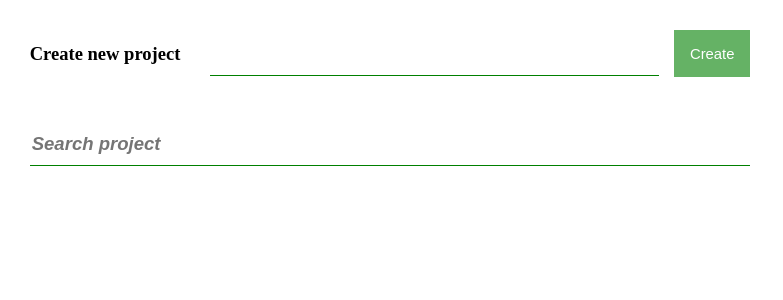
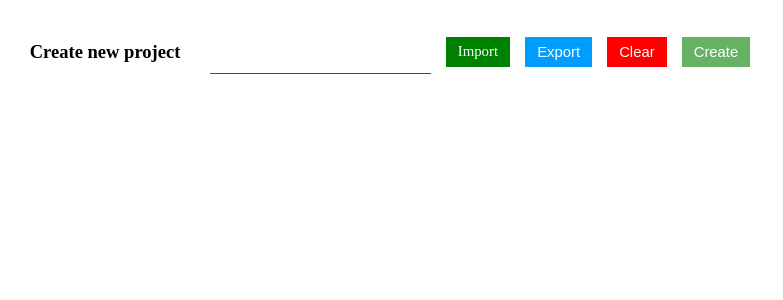
Before and after one commit to seriiserii825/quick-tabs-project, a Vue app: page / in a window 1280 px wide. Shown: the top 300 px of the page, without its empty margins (0-783 px from the left). Built offline with nearby package versions, Linux system fonts and the light colour scheme.

Commit message:
feat: import export

```diff
--- a/src/App.vue
+++ b/src/App.vue
@@ -1,11 +1,14 @@
 <script setup lang="ts">
-import {nextTick, onMounted, onUpdated, ref, watch} from "vue";
+import {onMounted, ref, watch} from "vue";
 import ListItem from "./components/list/ListItem.vue";
 import {IList} from "./interfaces/list/IList";
 import useGetFromLocalStorage from "./hooks/useGetFromLocalStorage";
 import useAddToLocalStorage from "./hooks/useAddToLocalStorage";
+import useChangeLocalStorage from "./hooks/useChangeLocalStorage";
+import useClearLocalStorage from "./hooks/useClearLocalStorage";
 
 const input_ref = ref<HTMLInputElement>();
+const file_ref = ref<HTMLInputElement>();
 const title = ref("");
 
 const items = ref<IList[]>();
@@ -17,15 +20,18 @@ watch(search, (value) => {
   if (value === "") {
     filtered.value = items.value;
   } else {
-    filtered.value = items.value.filter((item) => {
+    const filtered_lc = items.value.filter((item) => {
       return item.title.toLowerCase().includes(value.toLowerCase());
     });
+    if(filtered_lc.length > 0){
+      filtered.value = filtered_lc;
+    }
   }
 });
 
 async function onSubmit() {
   const tabs = [];
-  await chrome.windows.getCurrent({ populate: true }, function (window) {
+  await chrome.windows.getCurrent({populate: true}, function (window) {
     window.tabs.forEach(function (tab) {
       tabs.push(tab);
     });
@@ -56,7 +62,48 @@ function updateFromLocalStorage() {
     items.value = all_tabs;
     items.value = items.value.reverse();
     filtered.value = items.value;
+  }else{
+    items.value = [];
+    filtered.value = [];
   }
+}
+
+function importAll() {
+  const file = file_ref.value.files[0];
+  if (file) {
+    const reader = new FileReader();
+    reader.onload = function (e) {
+      const fileContents = e.target.result;
+      const tabs = JSON.parse(fileContents);
+      console.log(tabs, 'tabs')
+      useChangeLocalStorage(tabs);
+      updateFromLocalStorage();
+    };
+    const result = reader.readAsText(file);
+  }
+}
+
+function exportAll() {
+  const all_tabs = useGetFromLocalStorage();
+  const blob = new Blob([JSON.stringify(all_tabs)], {type: "application/json"});
+  const url = URL.createObjectURL(blob);
+  const date = new Date();
+  const hours = date.getHours();
+  const minutes = date.getMinutes();
+  const day = date.getDate();
+  const month = date.getMonth() + 1;
+  const year = date.getFullYear();
+  const file_name = `${hours}_${minutes}_${day}-${month}-${year}.json`;
+  chrome.downloads.download({
+    url: url,
+    filename: file_name,
+    saveAs: true
+  });
+}
+
+function clearAll(){
+  useClearLocalStorage();
+  updateFromLocalStorage();
 }
 
 onMounted(() => {
@@ -69,9 +116,15 @@ onMounted(() => {
     <header class="popup__header">
       <h2 class="popup__title">Create new project</h2>
       <input :ref="input_ref" class="popup__input" type="text" v-model="title">
+      <div class="btn popup__import">
+        <span>Import</span>
+        <input @change="importAll" ref="file_ref" type="file" id="fileInput"/>
+      </div>
+      <button @click="exportAll" class="btn btn--success">Export</button>
+      <button @click="clearAll" class="btn btn--error">Clear</button>
       <button @click="onSubmit" :disabled="title === ''" class="btn">Create</button>
     </header>
-    <input type="text" placeholder="Search project" class="popup__search" v-model="search">
+    <input v-if="filtered && filtered.length > 0" type="text" placeholder="Search project" class="popup__search" v-model="search">
     <ul v-if="items && items.length > 0" class="list">
       <ListItem
           v-for="item in filtered"
--- a/src/hooks/useChangeLocalStorage.ts
+++ b/src/hooks/useChangeLocalStorage.ts
@@ -1,6 +1,3 @@
 export default function useChangeLocalStorage(value) {
-    const lc = localStorage.getItem('all_tabs');
-    if (lc) {
-        localStorage.setItem('all_tabs', JSON.stringify(value));
-    }
+    localStorage.setItem('all_tabs', JSON.stringify(value));
 }
--- /dev/null
+++ b/src/hooks/useClearLocalStorage.ts
@@ -0,0 +1,3 @@
+export default function useClearLocalStorage() {
+    localStorage.removeItem('all_tabs');
+}
--- a/src/scss/blocks/btn/btn.scss
+++ b/src/scss/blocks/btn/btn.scss
@@ -1,5 +1,5 @@
 .btn {
-  padding: 1.6rem;
+  padding: 0.6rem 1.2rem;
   font-size: 1.6rem;
   color: #fff;
   border: 1px solid transparent;
@@ -13,4 +13,10 @@
     opacity: 0.6;
     cursor: default;
   }
+  &--success {
+    background: #009dff;
+  }
+  &--error {
+    background: #ff0000;
+  }
 }
--- a/src/scss/blocks/popup/popup.scss
+++ b/src/scss/blocks/popup/popup.scss
@@ -39,4 +39,23 @@
     border-bottom: 1px solid var(--accent);
     outline: none;
   }
+  &__import {
+    position: relative;
+    input {
+      position: absolute;
+      top: 0;
+      left: 0;
+      width: 100%;
+      height: 100%;
+      opacity: 0;
+      z-index: 1;
+      cursor: pointer;
+    }
+    span {
+      position: relative;
+      z-index: 2;
+      pointer-events: none;
+      cursor: pointer;
+    }
+  }
 }
```
